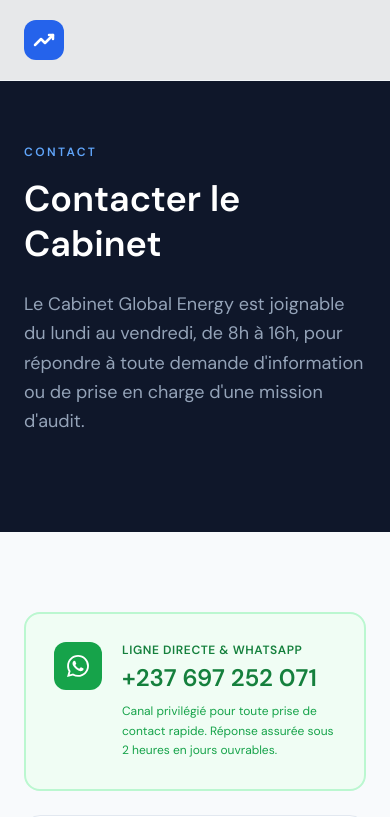
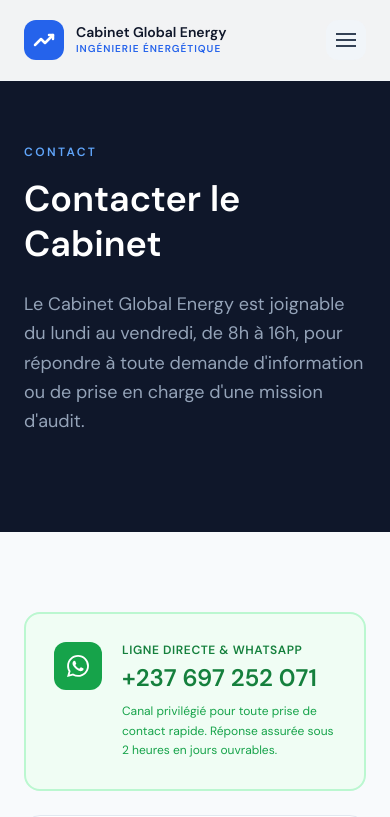
Before and after one commit to cabinetnoahetcie/factura-mt, a Next.js app in the folder frontend/: page /contact in a window 390 px wide. Shown: the top 817 px of the page. Built offline with nearby package versions, Linux system fonts and the light colour scheme.

Commit message:
Update Navbar.jsx

```diff
--- a/frontend/components/layout/Navbar.jsx
+++ b/frontend/components/layout/Navbar.jsx
@@ -8,43 +8,56 @@ const NAV = [
   {
     label: 'Le Cabinet',
     children: [
-      { label: 'Présentation', href: '/a-propos'   },
-      { label: 'Références',   href: '/references' },
+      { label: 'Présentation',  href: '/a-propos'     },
+      { label: "Raison d'être", href: '/raison-detre'  },
+      { label: 'Références',    href: '/references'    },
     ],
   },
-  { label: 'Services', href: '/services' },
+  {
+    label: 'Services',
+    children: [
+      { label: 'Électricité MT', href: '/services' },
+    ],
+  },
   {
     label: 'Missions',
     children: [
-      { label: 'Déroulement', href: '/missions'    },
-      { label: 'Engagements', href: '/engagements' },
+      { label: 'Déroulement',   href: '/missions'      },
+      { label: 'Engagements',   href: '/engagements'   },
+      { label: 'Idées reçues',  href: '/idees-recues'  },
+      { label: 'Rémunération',  href: '/remuneration'  },
     ],
   },
   { label: 'Contact', href: '/contact' },
 ];
 
 export default function Navbar({ onAudit }) {
-  const [openMenu, setOpenMenu] = useState(null);
+  const [openMenu,        setOpenMenu]        = useState(null);
+  const [mobileOpen,      setMobileOpen]      = useState(false);
+  const [mobileExpanded,  setMobileExpanded]  = useState(null);
+
+  const closeMobile = () => { setMobileOpen(false); setMobileExpanded(null); };
 
   return (
-    <nav className="fixed top-0 left-0 right-0 z-[100] bg-white/90 backdrop-blur-md border-b border-slate-100">
+    <>
+      <nav className="fixed top-0 left-0 right-0 z-[100] bg-white/95 backdrop-blur-md border-b border-slate-100">
         <div className="max-w-7xl mx-auto px-6 h-20 flex items-center justify-between gap-4">
 
           {/* Logo */}
-        <Link href="/" className="flex items-center gap-3 group flex-shrink-0">
+          <Link href="/" onClick={closeMobile} className="flex items-center gap-3 group flex-shrink-0">
             <div className="w-10 h-10 bg-blue-600 rounded-xl flex items-center justify-center transition-transform group-hover:scale-105">
               <svg width="24" height="24" viewBox="0 0 24 24" fill="none" stroke="white" strokeWidth="2.5" strokeLinecap="round" strokeLinejoin="round">
                 <path d="M3 17l6-6 4 4 8-8"/>
                 <path d="M17 7h4v4"/>
               </svg>
             </div>
-          <div className="hidden sm:block">
-            <div className="text-sm font-bold text-slate-900 leading-tight">Cabinet Global Enerdy</div>
+            <div>
+              <div className="text-sm font-bold text-slate-900 leading-tight">Cabinet Global Energy</div>
               <div className="text-[10px] font-bold text-blue-600 uppercase tracking-widest">Ingénierie Énergétique</div>
             </div>
           </Link>
 
-        {/* Navigation */}
+          {/* Navigation desktop */}
           <div className="hidden lg:flex items-center gap-1">
             {NAV.map((item) => (
               <div key={item.label} className="relative"
@@ -65,9 +78,9 @@ export default function Navbar({ onAudit }) {
                   </button>
                 )}
 
-              {/* Dropdown */}
+                {/* Dropdown desktop */}
                 {item.children && openMenu === item.label && (
-                <div className="absolute top-full left-0 bg-white rounded-xl shadow-xl border border-slate-100 py-2 min-w-[180px] z-50">
+                  <div className="absolute top-full left-0 bg-white rounded-xl shadow-xl border border-slate-100 py-2 min-w-[200px] z-50">
                     {item.children.map(child => (
                       <Link key={child.href} href={child.href}
                         className="block px-5 py-3 text-sm font-semibold text-slate-700 hover:text-blue-600 hover:bg-blue-50 transition-colors">
@@ -80,7 +93,73 @@ export default function Navbar({ onAudit }) {
             ))}
           </div>
 
+          {/* Hamburger mobile */}
+          <button
+            onClick={() => setMobileOpen(!mobileOpen)}
+            className="lg:hidden flex flex-col justify-center items-center w-10 h-10 rounded-xl bg-slate-100 hover:bg-slate-200 transition-colors flex-shrink-0"
+            aria-label="Menu"
+          >
+            <span className={`block w-5 h-0.5 bg-slate-700 transition-all duration-300 ${mobileOpen ? 'rotate-45 translate-y-1.5' : ''}`}/>
+            <span className={`block w-5 h-0.5 bg-slate-700 my-1 transition-all duration-300 ${mobileOpen ? 'opacity-0' : ''}`}/>
+            <span className={`block w-5 h-0.5 bg-slate-700 transition-all duration-300 ${mobileOpen ? '-rotate-45 -translate-y-1.5' : ''}`}/>
+          </button>
         </div>
       </nav>
+
+      {/* Menu mobile */}
+      {mobileOpen && (
+        <div className="fixed inset-0 z-[99]" onClick={closeMobile}>
+          <div className="absolute inset-0 bg-black/40"/>
+          <div className="absolute top-20 left-0 right-0 bg-white border-b border-slate-100 shadow-2xl overflow-y-auto max-h-[calc(100vh-80px)]"
+            onClick={e => e.stopPropagation()}>
+            <div className="px-6 py-4 space-y-1">
+              {NAV.map((item) => (
+                <div key={item.label}>
+                  {item.href ? (
+                    <Link href={item.href} onClick={closeMobile}
+                      className="flex items-center w-full px-4 py-4 text-sm font-bold text-slate-700 hover:text-blue-600 hover:bg-blue-50 rounded-xl transition-colors uppercase tracking-widest">
+                      {item.label}
+                    </Link>
+                  ) : (
+                    <>
+                      <button
+                        onClick={() => setMobileExpanded(mobileExpanded === item.label ? null : item.label)}
+                        className="flex items-center justify-between w-full px-4 py-4 text-sm font-bold text-slate-700 hover:text-blue-600 hover:bg-blue-50 rounded-xl transition-colors uppercase tracking-widest">
+                        {item.label}
+                        <svg width="14" height="14" viewBox="0 0 24 24" fill="none" stroke="currentColor" strokeWidth="2.5" strokeLinecap="round"
+                          className={`transition-transform duration-200 ${mobileExpanded === item.label ? 'rotate-180' : ''}`}>
+                          <polyline points="6 9 12 15 18 9"/>
+                        </svg>
+                      </button>
+                      {mobileExpanded === item.label && (
+                        <div className="ml-4 mt-1 mb-2 border-l-2 border-blue-100 pl-4 space-y-1">
+                          {item.children.map(child => (
+                            <Link key={child.href} href={child.href} onClick={closeMobile}
+                              className="block px-4 py-3 text-sm font-semibold text-slate-600 hover:text-blue-600 hover:bg-blue-50 rounded-xl transition-colors">
+                              {child.label}
+                            </Link>
+                          ))}
+                        </div>
+                      )}
+                    </>
+                  )}
+                </div>
+              ))}
+              <div className="border-t border-slate-100 my-3"/>
+              <div className="px-4 py-3 bg-slate-50 rounded-xl">
+                <p className="text-xs font-bold text-slate-400 uppercase tracking-widest mb-2">Contact direct</p>
+                <a href="https://wa.me/237697252071" target="_blank" rel="noopener noreferrer"
+                  className="flex items-center gap-2 text-sm font-bold text-green-600" onClick={closeMobile}>
+                  <svg width="16" height="16" viewBox="0 0 24 24" fill="currentColor">
+                    <path d="M17.472 14.382c-.297-.149-1.758-.867-2.03-.967-.273-.099-.471-.148-.67.15-.197.297-.767.966-.94 1.164-.173.199-.347.223-.644.075-.297-.15-1.255-.463-2.39-1.475-.883-.788-1.48-1.761-1.653-2.059-.173-.297-.018-.458.13-.606.134-.133.298-.347.446-.52.149-.174.198-.298.298-.497.099-.198.05-.371-.025-.52-.075-.149-.669-1.612-.916-2.207-.242-.579-.487-.5-.669-.51-.173-.008-.371-.01-.57-.01-.198 0-.52.074-.792.372-.272.297-1.04 1.016-1.04 2.479 0 1.462 1.065 2.875 1.213 3.074.149.198 2.096 3.2 5.077 4.487.709.306 1.262.489 1.694.625.712.227 1.36.195 1.871.118.571-.085 1.758-.719 2.006-1.413.248-.694.248-1.289.173-1.413-.074-.124-.272-.198-.57-.347m-5.421 7.403h-.004a9.87 9.87 0 01-5.031-1.378l-.361-.214-3.741.982.998-3.648-.235-.374a9.86 9.86 0 01-1.51-5.26c.001-5.45 4.436-9.884 9.888-9.884 2.64 0 5.122 1.03 6.988 2.898a9.825 9.825 0 012.893 6.994c-.003 5.45-4.437 9.884-9.885 9.884m8.413-18.297A11.815 11.815 0 0012.05 0C5.495 0 .16 5.335.157 11.892c0 2.096.547 4.142 1.588 5.945L.057 24l6.305-1.654a11.882 11.882 0 005.683 1.448h.005c6.554 0 11.89-5.335 11.893-11.893a11.821 11.821 0 00-3.48-8.413z"/>
+                  </svg>
+                  +237 697 252 071
+                </a>
+              </div>
+            </div>
+          </div>
+        </div>
+      )}
+    </>
   );
 }
```
Lines whose indentation alone changed are shown as unchanged.
